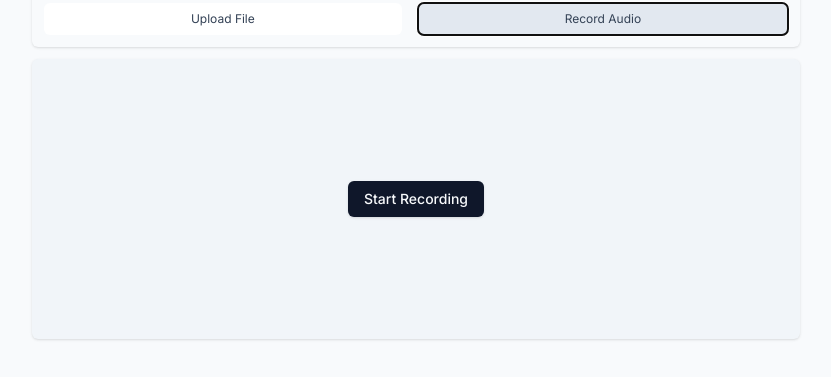
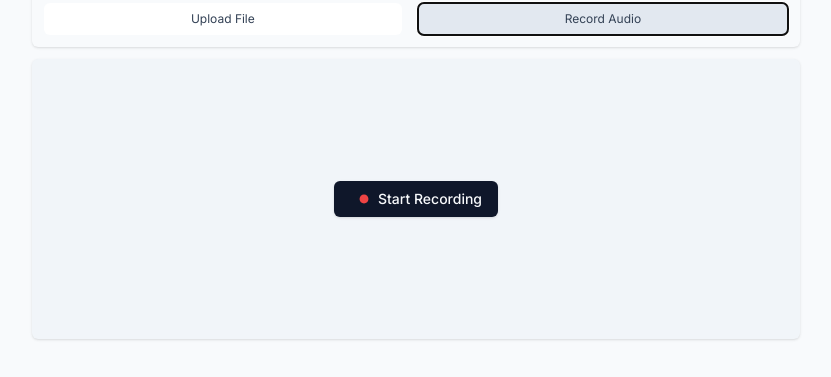
Before and after one commit to chongzixuan-ai/all-in-one-AI-audio-platform, a Next.js app: page / in a window 1280 px wide. Both pictures are taken after a click on the tab "Record Audio". Shown: the part 259-636 px from the top of the page, without its empty margins (224-1055 px from the left). Built offline with nearby package versions, Linux system fonts and the light colour scheme.

Commit message:
adding more audio controls

```diff
--- a/components/dropzone-full.tsx
+++ b/components/dropzone-full.tsx
@@ -7,6 +7,8 @@ export default function DropzoneFull({
   file: File;
 }) {
 
+
+
   return (
     <p className="text-xs text-slate-500 flex flex-col justify-center items-center w-full h-full">
       <p>{file.name}</p>
--- a/components/recorder.tsx
+++ b/components/recorder.tsx
@@ -1,5 +1,6 @@
 import { useState, useRef } from 'react';
 import { Button } from './ui/button';
+import { DotFilledIcon } from '@radix-ui/react-icons';
 
 export default function Recorder() {
 	const [audioURL, setAudioURL] = useState('');
@@ -7,13 +8,12 @@ export default function Recorder() {
 	let mediaRecorder = useRef<MediaRecorder | null>(null);
 
 	const startRecording = () => {
-    navigator.mediaDevices.getUserMedia({ audio: true })
-      .then(stream => {
+		navigator.mediaDevices.getUserMedia({ audio: true }).then(stream => {
 			mediaRecorder.current = new MediaRecorder(stream);
 			mediaRecorder.current.start();
 
 			const audioChunks: Blob[] = [];
-        mediaRecorder.current.addEventListener('dataavailable', (event) => {
+			mediaRecorder.current.addEventListener('dataavailable', event => {
 				audioChunks.push(event.data);
 			});
 
@@ -21,6 +21,7 @@ export default function Recorder() {
 				const audioBlob = new Blob(audioChunks);
 				const audioUrl = URL.createObjectURL(audioBlob);
 				const audio = new Audio(audioUrl);
+        console.log('audio', audio, typeof audio)
 				audio.play();
 				setAudioURL(audioUrl);
 			});
@@ -37,20 +38,27 @@ export default function Recorder() {
 	};
 
 	return (
-    <div className='flex justify-center items-center'>
+		<div className='flex flex-col justify-center items-center'>
+			{isRecording ? (
+				<Button onClick={stopRecording}>
+					<DotFilledIcon className='text-red-500 w-7 h-7 animate-pulse' /> Stop
+					Recording
+				</Button>
+			) : (
 				<Button onClick={startRecording}>
-        {isRecording ? 'Recording...' : 'Start Recording'}
+					<DotFilledIcon className='text-red-500 w-7 h-7' /> Start Recording
 				</Button>
-      {audioURL &&
-        <audio src={audioURL} controls>
+			)}
+			{audioURL && (
+				<>
+					<audio
+						src={audioURL}
+						controls>
 						Your browser does not support the audio element.
 					</audio>
-      }
-      {isRecording &&
-        <Button onClick={stopRecording}>
-          Stop Recording
-        </Button>
-      }
+					<Button>Transcribe</Button>
+				</>
+			)}
 		</div>
 	);
 }
```
Also changed, not shown: components/play-button.tsx (added, +10 -0 lines). Lines whose indentation alone changed are shown as unchanged.
